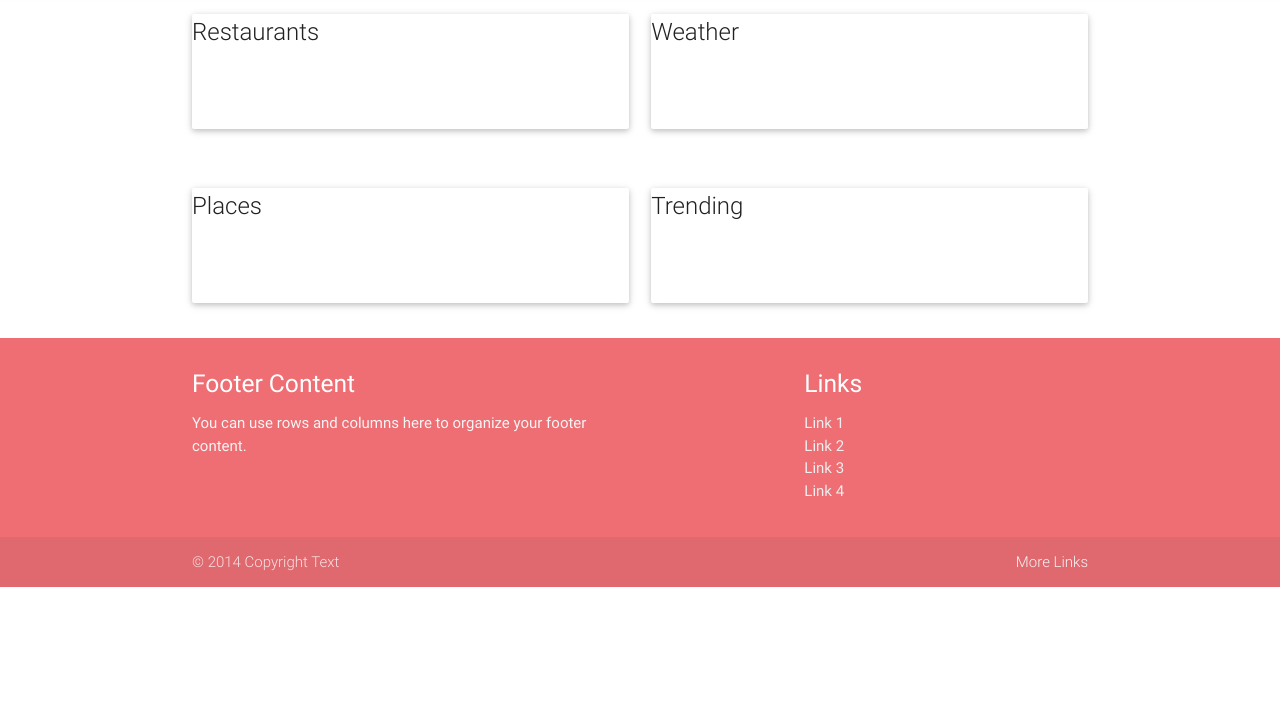
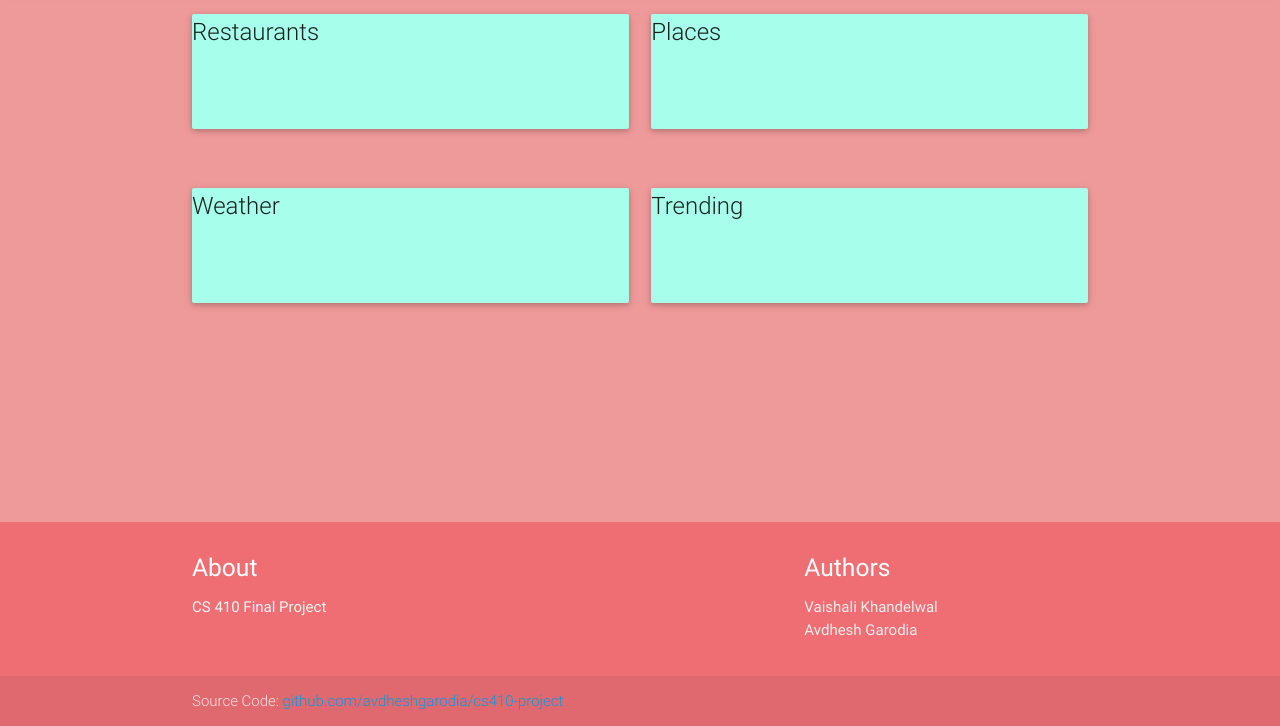
Before and after one commit to avdheshgarodia/cs410-project, a website: page public/index.html in a window 1280 px wide. Shown: the part 74-800 px from the top of the page. Drawn offline with nearby package versions, Linux system fonts and the light colour scheme.

Commit message:
Formatted Better

```diff
--- a/public/index.html
+++ b/public/index.html
@@ -2,7 +2,7 @@
 <html>
 
 <header>
-    <title>410 Project</title>
+    <title>Globetrotter</title>
     <!--Import Google Icon Font-->
     <link href="http://fonts.googleapis.com/icon?family=Material+Icons" rel="stylesheet">
     <!--Import materialize.css-->
@@ -15,8 +15,11 @@
     <div class="navbar-fixed">
         <nav>
             <div class="nav-wrapper">
-                            <div class="row">
-                <div class="col s6 offset-s2">
+                <div class="row">
+                <div class="col s3">
+                    <a href="#!" class="brand-logo">Globetrotter</a>
+                </div>
+                <div class="col s6 offset-s3">
                     <input type="text" name="location" id="input" placeholder="Enter A Location"></input>
                 </div>
                 <div class="col s1">
@@ -34,13 +37,13 @@
 
 <main>
 
-    <body>
+    <body class="red lighten-3">
 
         <div id="main" class="container">
 
             <div class="row">
                 <div class="col s12 m12 l6">
-                    <div class="card">
+                    <div class="card teal accent-1">
                         <div class="card-title">
                             <p>Restaurants</p>
                         </div>
@@ -51,7 +54,21 @@
                 </div>
 
                 <div class="col s12 m12 l6">
-                    <div class="card">
+                    <div class="card teal accent-1">
+                        <div class="card-title">
+                            <p>Places</p>
+                        </div>
+                        <div class="card-content">
+                            <ul id="places"></ul>
+                        </div>
+                    </div>
+                </div>
+            </div>
+
+
+            <div class="row">
+                <div class="col s12 m12 l6">
+                    <div class="card teal accent-1">
                         <div class="card-title">
                             <p>Weather</p>
                         </div>
@@ -60,23 +77,9 @@
                         </div>
                     </div>
                 </div>
-            </div>
-
-
-            <div class="row">
-                <div class="col s12 m12 l6">
-                    <div class="card">
-                        <div class="card-title">
-                            <p>Places</p>
-                        </div>
-                        <div class="card-content">
-                            <ul id="places"></ul>
-                        </div>
-                    </div>
-                </div>
 
                 <div class="col s12 m12 l6">
-                    <div class="card">
+                    <div class="card teal accent-1">
                         <div class="card-title">
                             <p>Trending</p>
                         </div>
@@ -100,24 +103,21 @@
     <div class="container">
         <div class="row">
             <div class="col l6 s12">
-                <h5 class="white-text">Footer Content</h5>
-                <p class="grey-text text-lighten-4">You can use rows and columns here to organize your footer content.</p>
+                <h5 class="white-text">About</h5>
+                <p class="grey-text text-lighten-4">CS 410 Final Project</p>
             </div>
             <div class="col l4 offset-l2 s12">
-                <h5 class="white-text">Links</h5>
+                <h5 class="white-text">Authors</h5>
                 <ul>
-                    <li><a class="grey-text text-lighten-3" href="#!">Link 1</a></li>
-                    <li><a class="grey-text text-lighten-3" href="#!">Link 2</a></li>
-                    <li><a class="grey-text text-lighten-3" href="#!">Link 3</a></li>
-                    <li><a class="grey-text text-lighten-3" href="#!">Link 4</a></li>
+                    <li><a class="grey-text text-lighten-3" href="#!">Vaishali Khandelwal</a></li>
+                    <li><a class="grey-text text-lighten-3" href="#!">Avdhesh Garodia</a></li>
                 </ul>
             </div>
         </div>
     </div>
     <div class="footer-copyright">
         <div class="container">
-            © 2014 Copyright Text
-            <a class="grey-text text-lighten-4 right" href="#!">More Links</a>
+            Source Code: <a href='https://github.com/avdheshgarodia/cs410-project'>github.com/avdheshgarodia/cs410-project</a>
         </div>
     </div>
 </footer>
--- a/public/script.js
+++ b/public/script.js
@@ -5,7 +5,7 @@ $(document).ready(function () {
             $('#submit_button').click();
     });
 
-
+    var days = ['Sunday','Monday','Tuesday','Wednesday','Thursday','Friday','Saturday']
 
     $("#submit_button").on("click", function () {
         // $.get("/twitter",function(data,status)
@@ -37,22 +37,33 @@ $(document).ready(function () {
             //var len = (10<data.length)? 10: data.length
             for (i = 0; i < data.length; i++) {
                 if (data[i].sentiment != 0) {
-                    var tweet = "tweet : " + data[i].tweet + "; sentiment : " + data[i].sentiment
+                    var tweet = "<h6><b>Tweet</b></h6> : " + data[i].tweet + " ---- <b>Sentiment</b> : " + data[i].sentiment
                     $("#trending").append('<li>' + tweet + '</li>')
                 }
             }
 
         });
         $.get("/weather", function (data, status) {
+            var d = new Date();
+            var n = d.getDay();
+
             console.log("Data: " + data + "\nStatus: " + status);
-            var current_conditions = "temp : " + data.current_observation.temp_c + "; feel like : " + data.current_observation.feelslike_c;
+            var current_conditions = "    Temperature : " + data.current_observation.temp_c + " -- Feels Like : " + data.current_observation.feelslike_c;
+            $("#forecast").append('<h6><b>Today</h6></b>');
             $("#forecast").append('<li>' + current_conditions + '</li>');
+            $("#forecast").append('<h6><b>4 Day Forecast</h6></b>');
+
             for (i = 0; i < (data.forecast.txt_forecast.forecastday.length); i += 2) {
+                $("#forecast").append('<h6><b>'+days[(n+((i/2)+1))%7]+'</b></h6>');
                 var daytime = data.forecast.txt_forecast.forecastday[i].fcttext;
                 var night = data.forecast.txt_forecast.forecastday[i + 1].fcttext;
-                var forecast = "daytime : " + daytime + "; night : " + night
+                var forecast = "Morning : " + daytime;
+                var forecast1 = "Night : " + night;
+
                 $("#forecast").append('<li>' + forecast + '</li>');
+                $("#forecast").append('<li>' + forecast1 + '</li>');
             }
+
         });
 
     });
--- a/public/site.css
+++ b/public/site.css
@@ -20,3 +20,13 @@ ul#menu li a:hover {
     color: white;
     background-color: black;
 }
+
+body {
+    display: flex;
+    min-height: 100vh;
+    flex-direction: column;
+}
+
+main {
+    flex: 1 0 auto;
+}
```
